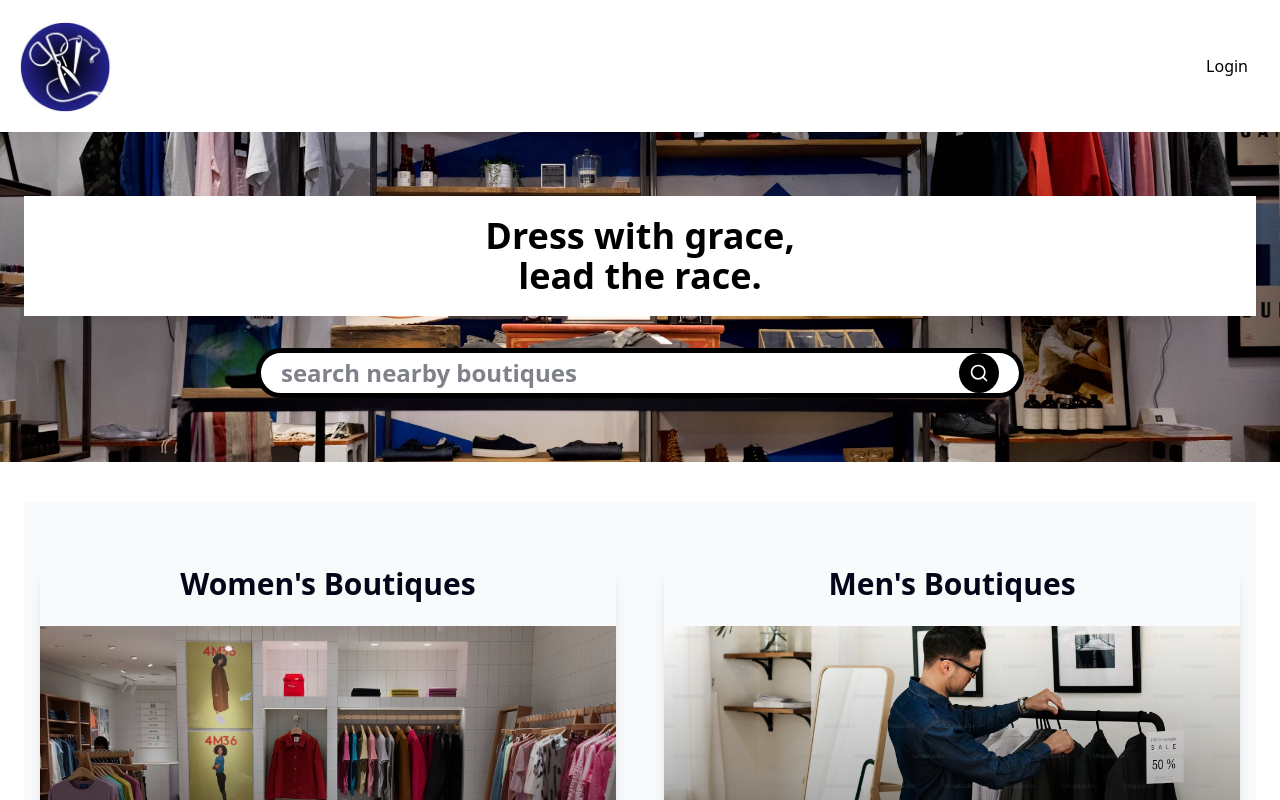
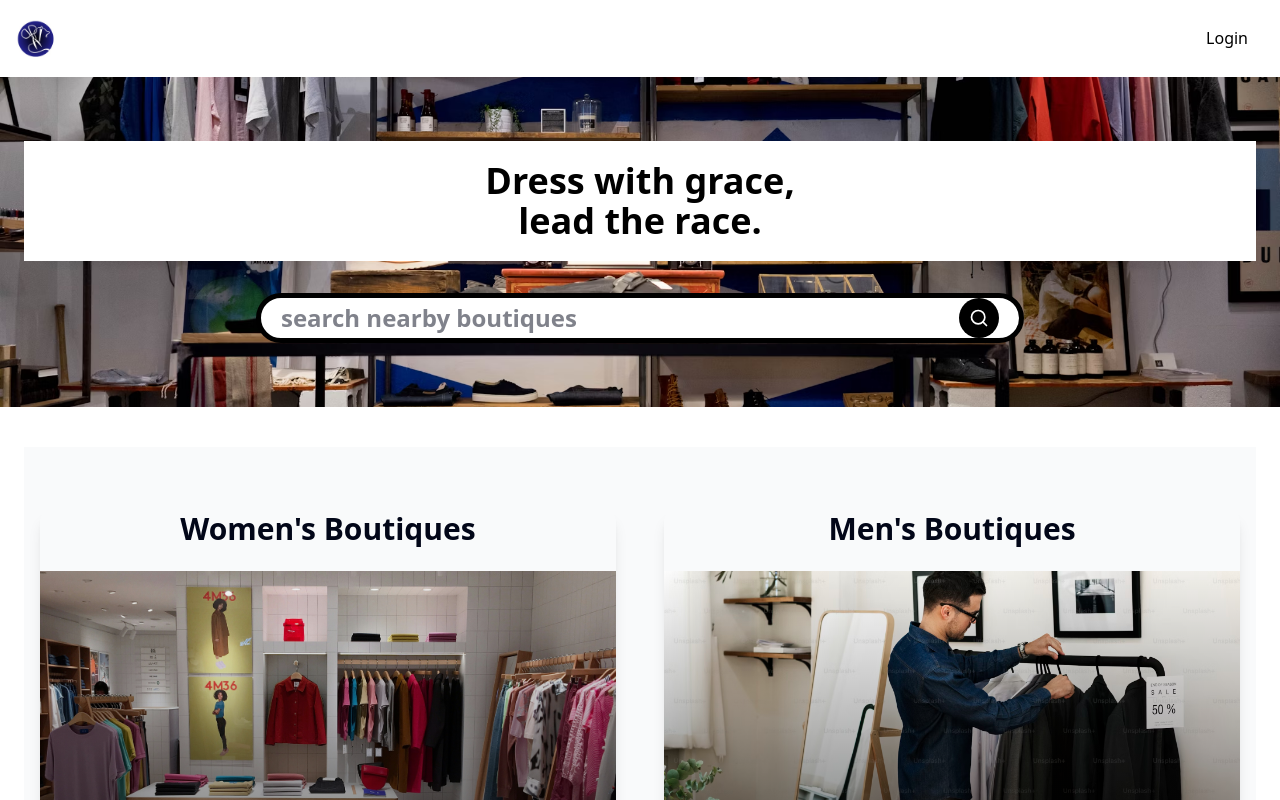
Before and after one commit to Subodhini0906/IndieVibe, a Next.js app: page / in a window 1280 px wide. Shown: the top 800 px of the page. Built offline with nearby package versions, Linux system fonts and the light colour scheme; no server answers; a web font is replaced by a local one.

Commit message:
added something

```diff
--- a/app/components/Navbar.tsx
+++ b/app/components/Navbar.tsx
@@ -10,7 +10,7 @@ const Navbar = async () => {
     <header className="px-4 py-5 bg-white shadow-sm font-work-sans">
       <nav className="flex justify-between items-center">
         <Link href="/">
-          <Image src="/logo1.jpg" alt="logo" width={100} height={100} priority/>
+          <Image src="/logo1.jpg" alt="logo" width={40} height={50} style={{ objectFit: 'contain' }}  priority/>
         </Link>
 
         <div className="flex items-center gap-5 text-black">
```
